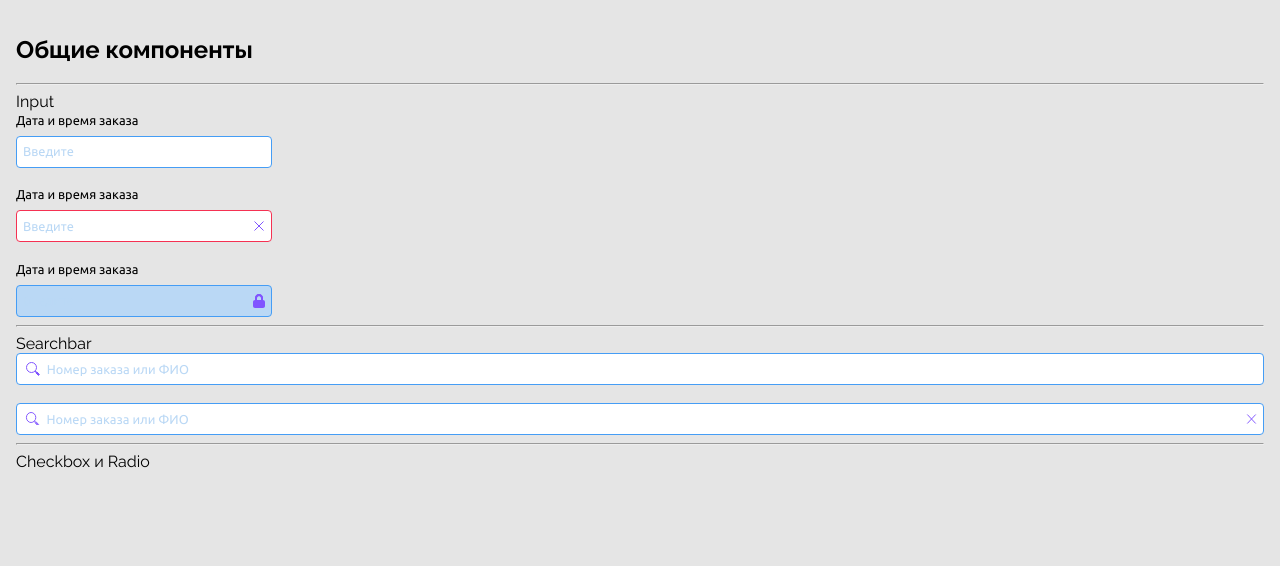
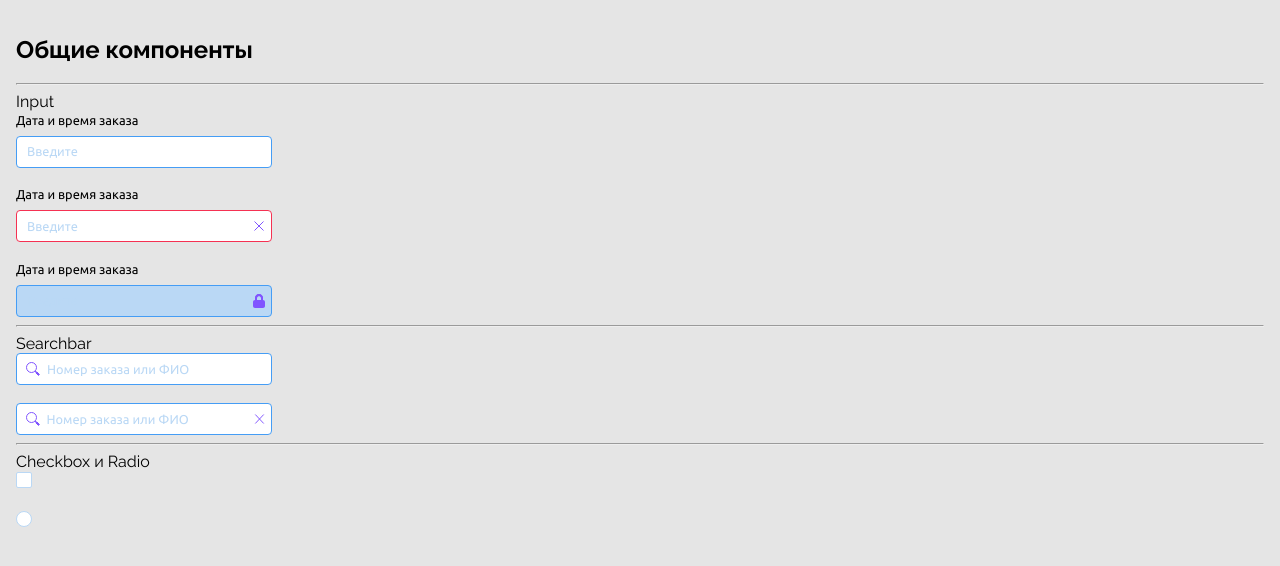
Before and after one commit to GennadiyBakulin/Sber-School_JavaScript, a plain HTML site: page index.html in a window 1280 px wide. Drawn offline with Linux system fonts and the light colour scheme.

Commit message:
Create checkbox and radio

```diff
--- /dev/null
+++ b/checkbox/__area/checkbox__area.css
@@ -0,0 +1,13 @@
+.checkbox__area{
+    appearance: none;
+    width: 1rem;
+    height: 1rem;
+    background-color: #FFFFFF;
+    border: 0.0625rem solid #BAD8F5;
+    border-radius: 0.125rem;
+}
+
+.checkbox__area:checked{
+    background-color: #459DF5;
+    border-color: #459DF5;
+}
--- /dev/null
+++ b/checkbox/__icon/checkbox__icon.css
@@ -0,0 +1,7 @@
+.checkbox__icon{
+    position: absolute;
+    width: 1rem;
+    top: 0;
+    left: 0;
+    fill: #FFFFFF;
+}
--- a/checkbox/_checked/checkbox_checked.css
+++ /dev/null
@@ -1,11 +0,0 @@
-.checkbox_checked::after{
-    content: '';
-    background-image: url("../../icons/checkmark.svg");
-    background-color: #459DF5;
-    box-sizing: border-box;
-    display: inline-block;
-    width: 1rem;
-    height: 1rem;
-    border: 1px solid #459DF5;
-    border-radius: 2px;
-}
--- a/checkbox/_empty/checkbox_empty.css
+++ /dev/null
@@ -1,10 +0,0 @@
-.checkbox_empty::after{
-    content: '';
-    box-sizing: border-box;
-    display: inline-block;
-    width: 1rem;
-    height: 1rem;
-    background: #FFFFFF;
-    border: 1px solid #BAD8F5;
-    border-radius: 2px;
-}
--- a/checkbox/checkbox.css
+++ b/checkbox/checkbox.css
@@ -1,7 +1,6 @@
-@import "_empty/checkbox_empty.css";
-@import "_checked/checkbox_checked.css";
+@import "__area/checkbox__area.css";
+@import "__icon/checkbox__icon.css";
 
-.checkbox{
-    width: 1rem;
-    height: 1rem;
+.checkbox {
+    position: relative;
 }
--- a/index.html
+++ b/index.html
@@ -48,7 +48,19 @@ Searchbar
     <hr>
     Checkbox и Radio
     <br>
-
-
+    <div class="checkbox">
+        <label>
+            <input class="checkbox__area" type="checkbox"></input>
+            <svg class="checkbox__icon" viewBox="0 0 16 16" xmlns="http://www.w3.org/2000/svg">
+                <path d="M7 10L4.5 6L3 7L7 14L14.5 3.5V3L13 2L7 10Z" stroke="none"/>
+            </svg>
+        </label>
+    </div>
+    <br>
+<div class="radio">
+    <label>
+        <input class="radio__area" type="radio"/>
+    </label>
+</div>
 </body>
 </html>
--- a/input/input.css
+++ b/input/input.css
@@ -9,7 +9,7 @@
     justify-content: space-between;
     flex-direction: row;
     align-items: center;
-    padding: 0.25rem 0.25rem 0.25rem 0.25rem;
+    padding: 0.25rem 0.25rem 0.25rem 0.5rem;
     gap: 0.25rem;
     height: 2rem;
     width: 16rem;
--- a/main.css
+++ b/main.css
@@ -2,6 +2,7 @@
 @import "input/input.css";
 @import "searchbar/searchbar.css";
 @import "checkbox/checkbox.css";
+@import "radio/radio.css";
 
 body {
     background-color: #E5E5E5;
--- /dev/null
+++ b/radio/__area/radio__area.css
@@ -0,0 +1,12 @@
+.radio__area{
+    appearance: none;
+    width: 1rem;
+    height: 1rem;
+    background: #FFFFFF;
+    border: 0.0625rem solid #BAD8F5;
+    border-radius: 0.5rem;
+}
+
+.radio__area:focus{
+    border: 0.25rem solid #459DF5;
+}
--- /dev/null
+++ b/radio/radio.css
@@ -0,0 +1 @@
+@import "__area/radio__area.css";
--- a/searchbar/__text/searchbar__text.css
+++ b/searchbar/__text/searchbar__text.css
@@ -1,6 +1,7 @@
 .searchbar__text{
     border: none;
-    width: 100%;
+    outline: none;
+    flex-grow: 1;
 }
 
 .searchbar__text::placeholder{
--- a/searchbar/searchbar.css
+++ b/searchbar/searchbar.css
@@ -7,11 +7,12 @@
     justify-content: space-between;
     flex-direction: row;
     align-items: center;
-    padding: 4px 4px 4px 8px;
-    gap: 4px;
+    padding: 0.25rem 0.25rem 0.25rem 0.5rem;
+    gap: 0.25rem;
     height: 2rem;
-    border-radius: 4px;
-    border: 1px solid #459DF5;
+    width: 16rem;
+    border-radius: 0.25rem;
+    border: 0.0625rem solid #459DF5;
     background: #FFFFFF;
 }
 
```
